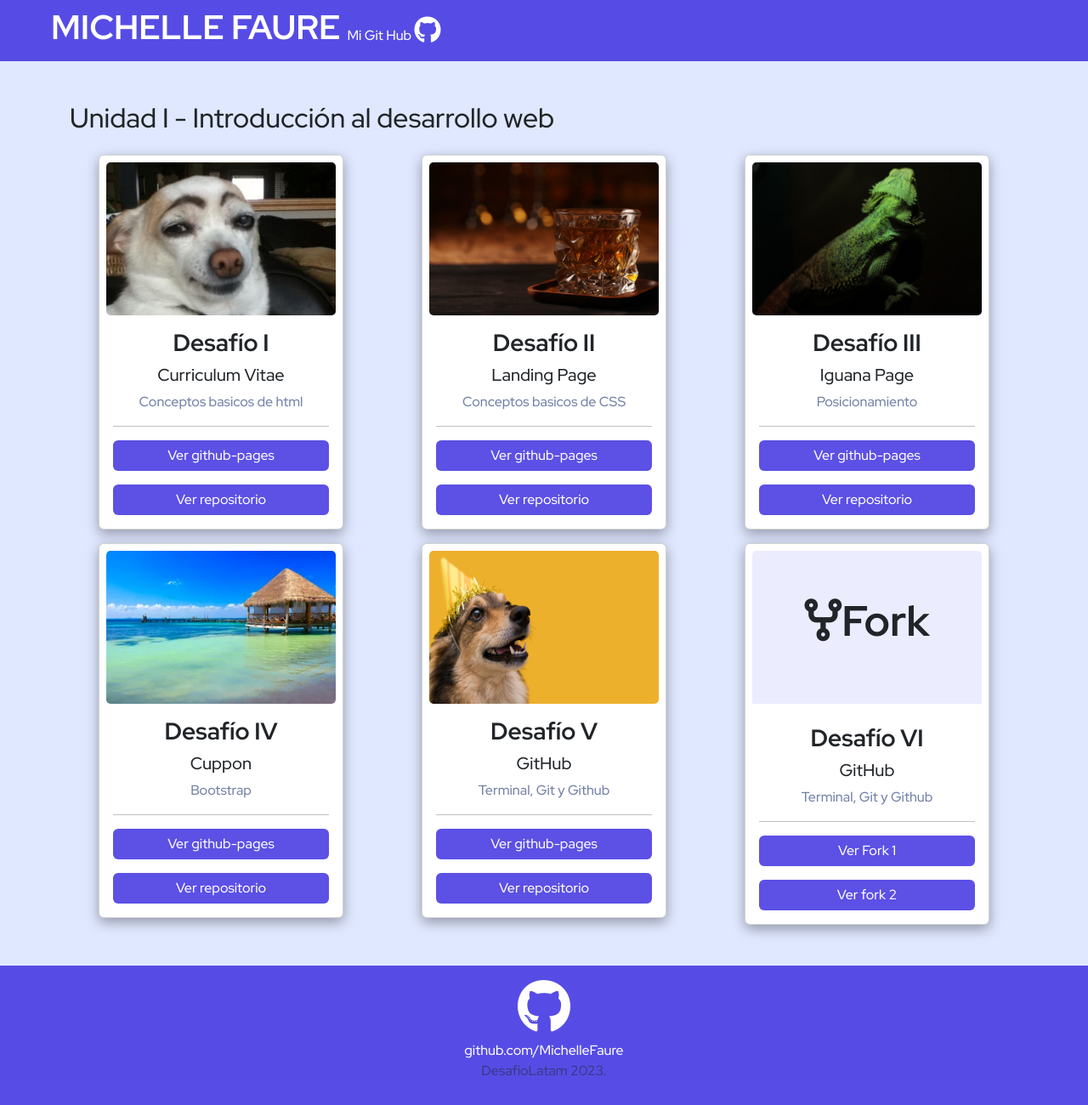
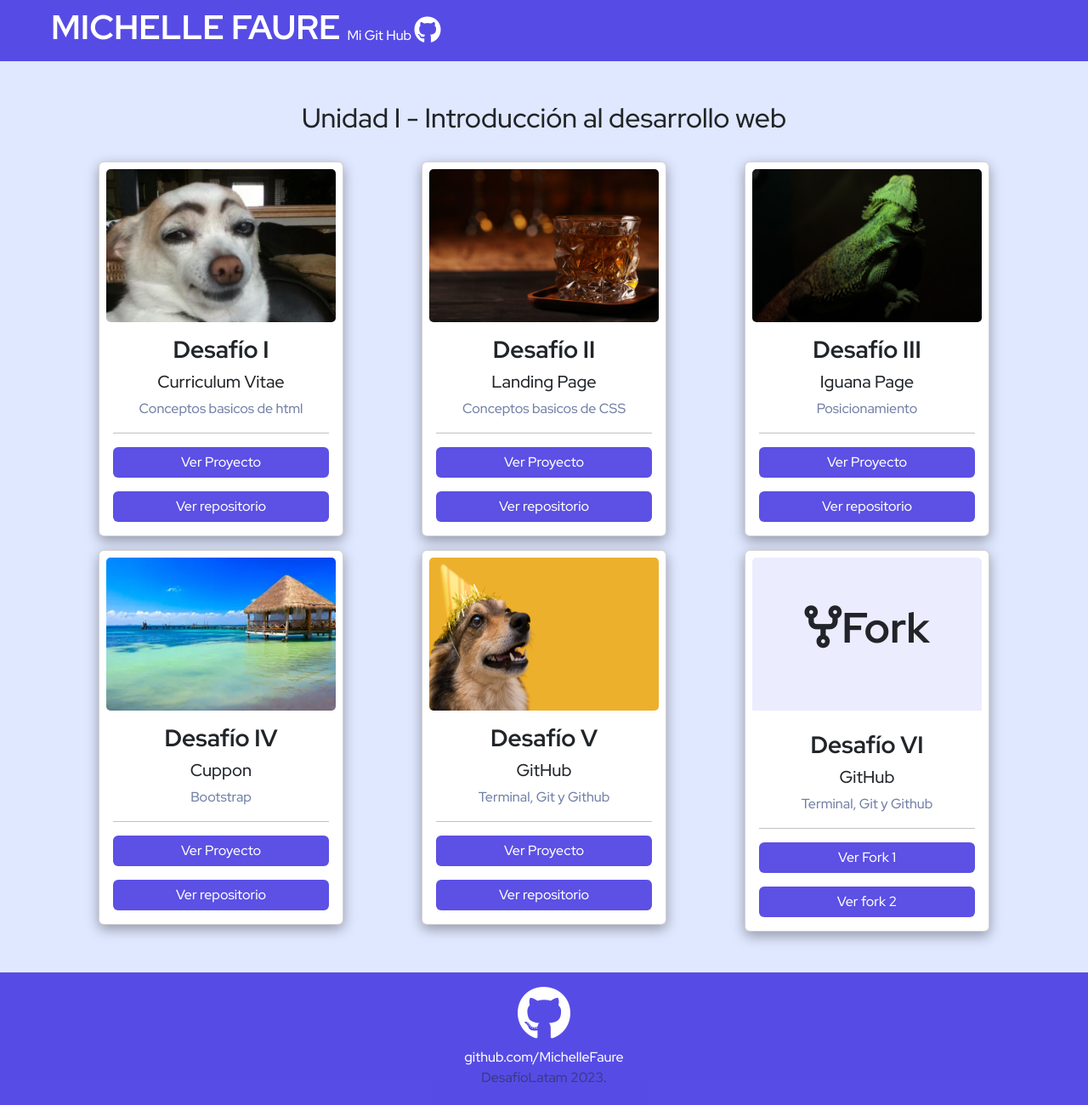
Before and after one commit to MichelleFaure/unidad-1-desafiolatam, a plain HTML site: page index.html in a window 1280 px wide. Shown: the top 1300 px of the page at 85% size. Drawn offline with nearby package versions, Linux system fonts and the light colour scheme.

Commit message:
se agregan carpetas desafios

```diff
--- a/index.html
+++ b/index.html
@@ -30,7 +30,7 @@
 
 <!-- MAIN -->
       <main class="container">
-        <section class="titulo mt-5">
+        <section class="titulo mt-5 mb-3 text-center">
             <h2>Unidad I - Introducción al desarrollo web</h2>
         </section>
 
@@ -46,7 +46,7 @@
                           <h5 class="card-text">Curriculum Vitae</h5>
                           <p class="card-text card-text2">Conceptos basicos de html</p>
                           <div class="botones-card">
-                            <a href="https://michellefaure.github.io/Desaf-o1-curriculum/" class="btn btn-primary" target="_blank">Ver github-pages</a>
+                            <a href="./pages/desafio1/index.html" class="btn btn-primary" target="_blank">Ver Proyecto</a>
                             <a href="https://github.com/MichelleFaure/Desaf-o1-curriculum" class="btn btn-primary" target="_blank">Ver repositorio</a>
                           </div>
                        </div>
@@ -64,7 +64,7 @@
                           <h5 class="card-text">Landing Page</h5>
                           <p class="card-text card-text2">Conceptos basicos de CSS</p>
                           <div class="botones-card">
-                            <a href="https://michellefaure.github.io/desafio2-landing-page/" class="btn btn-primary" target="_blank">Ver github-pages</a>
+                            <a href="./pages/desafio2/landing/index.html" class="btn btn-primary" target="_blank">Ver Proyecto</a>
                             <a href="https://github.com/MichelleFaure/desafio2-landing-page" class="btn btn-primary" target="_blank">Ver repositorio</a>
                           </div>
                        </div>
@@ -82,7 +82,7 @@
                             <h5 class="card-text">Iguana Page</h5>
                             <p class="card-text card-text2">Posicionamiento</p>
                             <div class="botones-card">
-                            <a href="https://michellefaure.github.io/desafio3-iguana/" class="btn btn-primary" target="_blank">Ver github-pages</a>
+                            <a href="./pages/desafio3/index.html" class="btn btn-primary" target="_blank">Ver Proyecto</a>
                             <a href="https://github.com/MichelleFaure/desafio3-iguana" class="btn btn-primary" target="_blank">Ver repositorio</a>
                             </div>
                         </div>
@@ -100,7 +100,7 @@
                             <h5 class="card-text">Cuppon</h5>
                             <p class="card-text card-text2">Bootstrap</p>
                             <div class="botones-card">
-                            <a href="https://michellefaure.github.io/desafio4-cuppon/" class="btn btn-primary" target="_blank">Ver github-pages</a>
+                            <a href="./pages/desafio4/index.html" class="btn btn-primary" target="_blank">Ver Proyecto</a>
                             <a href="https://github.com/MichelleFaure/desafio4-cuppon" class="btn btn-primary" target="_blank">Ver repositorio</a>
                             </div>
                         </div>
@@ -118,7 +118,7 @@
                             <h5 class="card-text">GitHub</h5>
                             <p class="card-text card-text2">Terminal, Git y Github</p>
                             <div class="botones-card">
-                            <a href="https://michellefaure.github.io/fdsw-github/" class="btn btn-primary" target="_blank">Ver github-pages</a>
+                            <a href="./pages/desafio5/fdsw-github/index.html" class="btn btn-primary" target="_blank">Ver Proyecto</a>
                             <a href="https://github.com/MichelleFaure/fdsw-github" class="btn btn-primary" target="_blank">Ver repositorio</a>
                             </div>
                         </div>
```
